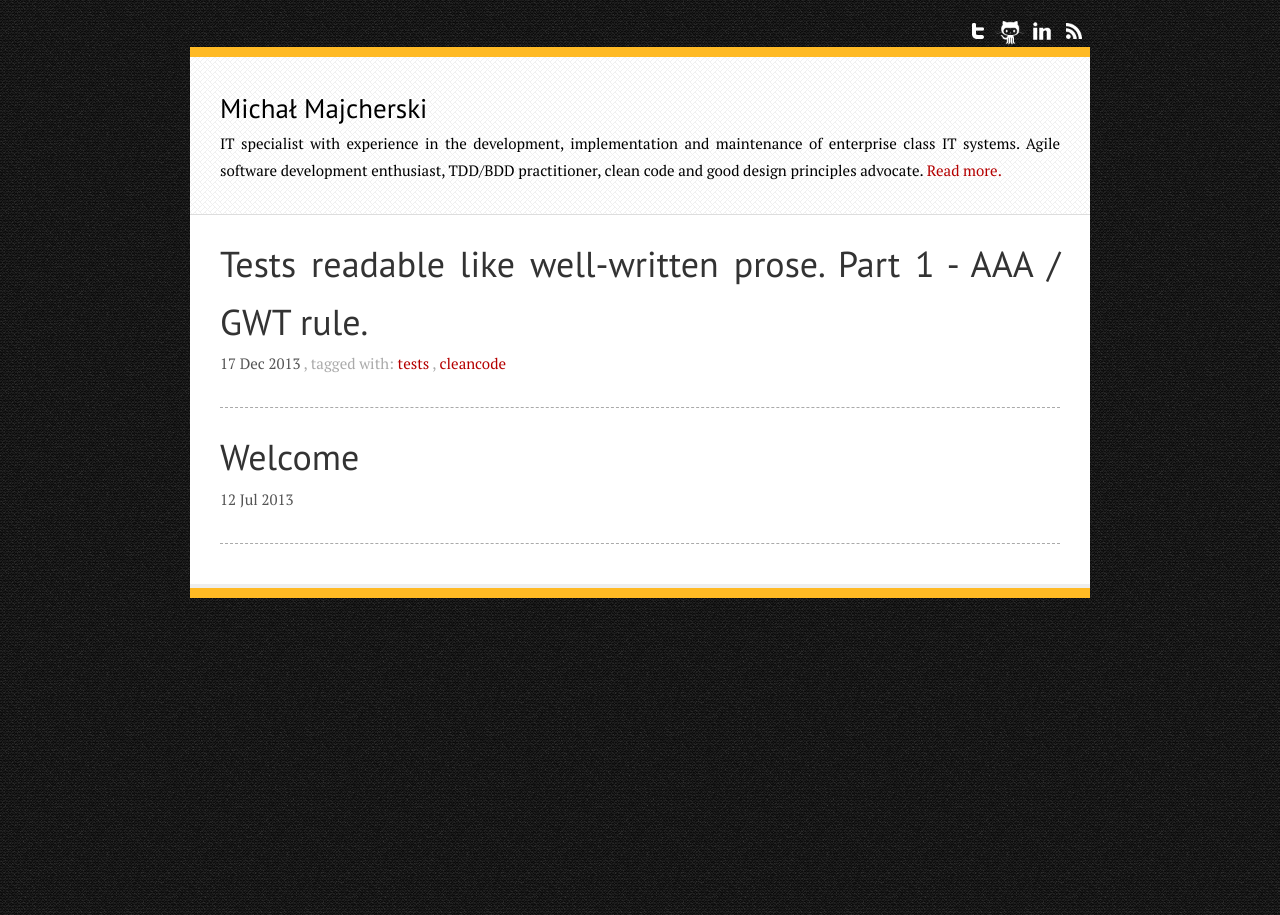
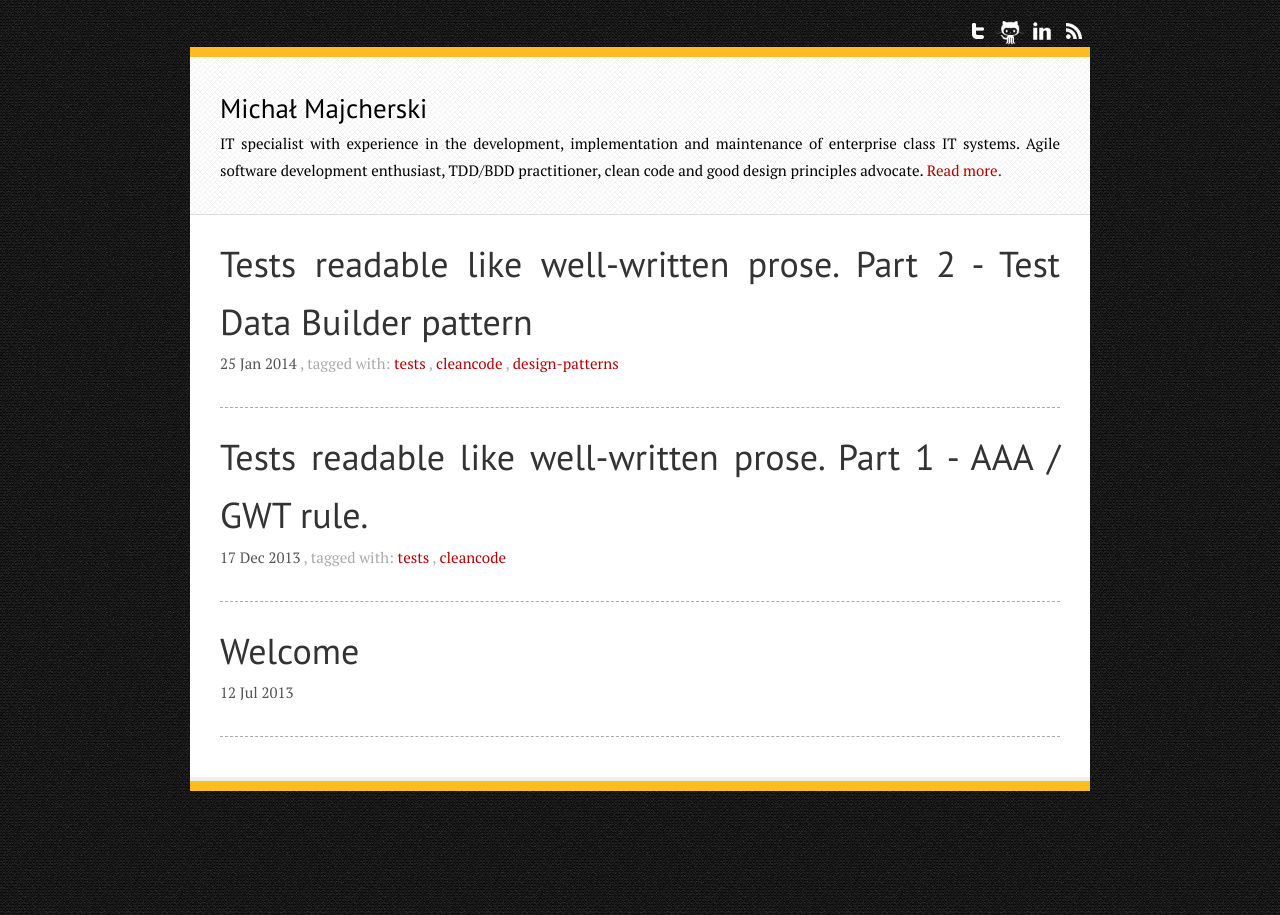
Before and after one commit to majcher/majcher.github.io, a Jekyll site: the page built from index.html, in a window 1280 px wide. Built offline with Jekyll 4.4.1, drawn with Linux system fonts in a browser that asks for light colours; nearby versions of some CDN libraries; the list of posts is cut into pages by our own code; some of the changed lines change nothing that is shown.

Commit message:
Test Data Builder pattern post.

```diff
--- /dev/null
+++ b/_posts/2014-01-25-readable-tests-part2-test_data_builder.md
@@ -0,0 +1,261 @@
+---
+layout: post
+title:  "Tests readable like well-written prose. Part 2 - Test Data Builder pattern"
+date:   2014-01-25 18:15:00
+categories: blog
+tags: tests cleancode design-patterns
+---
+
+Lets look at sample Employee class:
+
+
+{% highlight java %}
+public class Employee {
+	private String firstName;
+	private String lastName;
+	private Address address;
+	private Grade grade;
+	private BigDecimal remuneration;
+	...
+}
+{% endhighlight %}
+
+I prefer to model classes in a way they are logically valid objects just after creation, so in case of class shown above I would like to:
+
+- treat all fields as non-null,
+- assign all non-null values in a constructor
+- make class immutable
+
+We could then make all fields final, add non-null checks and add a constructor, but constructor with 5 attributes, probably even more in the future, ... hmm.. no.
+
+Lets write (or rather generate) a builder!
+
+
+{% highlight java %}
+public final class Employee {
+	private final String firstName;
+	private final String lastName;
+	private final Address address;
+	private final Grade grade;
+	private final BigDecimal remuneration;
+
+	private Employee(String firstName, String lastName, Address address, Grade grade, BigDecimal remuneration) {
+		checkNotNull(firstName);
+		checkNotNull(lastName);
+		checkNotNull(address);
+		checkNotNull(grade);
+		checkNotNull(remuneration);
+
+		this.firstName = firstName;
+		this.lastName = lastName;
+		this.address = address;
+		this.grade = grade;
+		this.remuneration = remuneration;
+	}
+
+	public String getFirstName() {
+		return firstName;
+	}
+
+	public String getLastName() {
+		return lastName;
+	}
+
+	public Address getAddress() {
+		return address;
+	}
+
+	public Grade getGrade() {
+		return grade;
+	}
+
+	public BigDecimal getRemuneration() {
+		return remuneration;
+	}
+
+	public static final class Builder {
+		private String firstName;
+		private String lastName;
+		private Address address;
+		private Grade grade;
+		private BigDecimal remuneration;
+
+		public Builder withFirstName(String firstName) {
+			this.firstName = firstName;
+			return this;
+		}
+
+		public Builder withLastName(String lastName) {
+			this.lastName = lastName;
+			return this;
+		}
+
+		public Builder withAddress(Address address) {
+			this.address = address;
+			return this;
+		}
+
+		public Builder withGrade(Grade grade) {
+			this.grade = grade;
+			return this;
+		}
+
+		public Builder withRemuneration(BigDecimal remuneration) {
+			this.remuneration = remuneration;
+			return this;
+		}
+
+		public Employee build() {
+			return new Employee(firstName, lastName, address, grade, remuneration);
+		}
+	}
+}
+{% endhighlight %}
+
+This looks better.
+
+Lets now add some logic - we would like to calculate employee's annual bonus, which value is based on his/her grade.
+
+{% highlight java %}
+@DataProvider(name = "remuneration-grade-bonus")
+public Object[][] getTestData() {
+	return new Object[][]{
+			{100000.0, JUNIOR, 0.0},
+			{100000.0, REGULAR, 5000.0},
+			{100000.0, SENIOR, 10000.0},
+			{100000.0, PRINCIPAL, 15000.0}
+	};
+}
+
+@Test(dataProvider = "remuneration-grade-bonus")
+public void shouldCalculateAnnualBonusBasedOnEmployeeGrade(double remuneration, Grade grade, double expectedBonus) {
+	// given
+	Employee sut = new Employee.Builder()
+			.withFirstName("Jan")
+			.withLastName("Kowalski")
+			.withAddress(new Address.Builder()
+					.withCountry("Poland")
+					.withCity("Warsaw")
+					.withStreet("SomeStreet 12")
+					.withZipCode("00-100")
+					.build())
+			.withGrade(grade)
+			.withRemuneration(BigDecimal.valueOf(remuneration))
+			.build();
+
+	// when
+	BigDecimal annualBonus = sut.calculateAnnualBonus();
+
+	// then
+	assertThat(annualBonus.doubleValue()).isEqualTo(expectedBonus, offset(0.01));
+}
+{% endhighlight %}
+
+
+We add implementation:
+
+{% highlight java %}
+public BigDecimal calculateAnnualBonus() {
+	return remuneration.multiply(BigDecimal.valueOf(grade.getBonusPercentage()))
+			.divide(BigDecimal.valueOf(100), MathContext.DECIMAL128);
+}
+{% endhighlight %}
+
+and it works.
+
+{% highlight java %}
+Pass	shouldCalculateAnnualBonusBasedOnEmployeeGrade (100000.0, JUNIOR, 0.0)
+Pass	shouldCalculateAnnualBonusBasedOnEmployeeGrade (100000.0, REGULAR, 5000.0)
+Pass	shouldCalculateAnnualBonusBasedOnEmployeeGrade (100000.0, SENIOR, 10000.0)
+Pass	shouldCalculateAnnualBonusBasedOnEmployeeGrade (100000.0, PRINCIPAL, 15000.0)
+{% endhighlight %}
+
+Ok, it works, but... test is a bit too long and most of the code is not related to annual bonus calculation in any way.
+
+We had to provide all employee's details (most of which are not connected to tested logic), since otherwise we couldn't create valid Employee object.
+
+How could we do it better then?
+
+- extract employee creation to private method with grade and remuneration arguments
+- or like above, but extract it to different class, so it could be reused in different tests (<a target="_blank" href="http://martinfowler.com/bliki/ObjectMother.html">Object Mother</a> pattern)
+
+Yeah..., but these have some limitations too:
+- private method in the test cannot be reused in other tests, hence will lead to code duplication and harder maintenance of test code
+- Object Mother will be reusable, but this reusability comes at a price - code coupling. Because now many of your tests can use the same method to build test object, any change to this method implementation could affect all tests you wrote before. Object Mother pattern also leads to method explosion - you could very fast end up having:
+    - aSeniorEmployee(),
+    - aSeniorEmployeeWithRemunerationOf(double),
+    - aJuniorEmployeeWithAddress(Address),
+    - etc ...
+    - or even worse: anEmployee(String, String, String)
+
+I would like the test to look like below - having only given test-scenario related data:
+
+{% highlight java %}
+@Test(dataProvider = "remuneration-grade-bonus")
+public void shouldCalculateAnnualBonusBasedOnEmployeeGrade(double remuneration, Grade grade, double expectedBonus) {
+	// given
+	Employee sut = anEmployee().withRemuneration(remuneration).withGrade(grade).build();
+
+	// when
+	BigDecimal annualBonus = sut.calculateAnnualBonus();
+
+	// then
+	assertThat(annualBonus.doubleValue()).isEqualTo(expectedBonus, offset(0.01));
+}
+{% endhighlight %}
+
+"Hey, but this is just a builder?!" you could say.
+
+Yes it is (that's why it is named Test Data Builder), but it also has some reasonable default values set, so we don't need to provide values we don't care of. Such builder shouldn't be available in production code off-course, but in test code it makes a lot of sense.
+
+Here is how it could be written:
+
+{% highlight java %}
+public final class EmployeeTestDataBuilder {
+
+	private final Address.Builder addressBuilder = new Address.Builder()
+			.withCountry("Poland")
+			.withCity("Warsaw")
+			.withStreet("SomeStreet 12")
+			.withZipCode("00-100");
+
+	private final Employee.Builder employeeBuilder = new Employee.Builder()
+			.withFirstName("Jan")
+			.withLastName("Kowalski")
+			.withGrade(Grade.REGULAR)
+			.withRemuneration(BigDecimal.valueOf(12000));
+
+	private EmployeeTestDataBuilder() {
+	}
+
+	public static EmployeeTestDataBuilder anEmployee() {
+		return new EmployeeTestDataBuilder();
+	}
+
+	public EmployeeTestDataBuilder withGrade(Grade grade) {
+		employeeBuilder.withGrade(grade);
+		return this;
+	}
+
+	public EmployeeTestDataBuilder withRemuneration(double remuneration) {
+		employeeBuilder.withRemuneration(BigDecimal.valueOf(remuneration));
+		return this;
+	}
+
+	public Employee build() {
+		return employeeBuilder
+				.withAddress(addressBuilder.build())
+				.build();
+	}
+}
+{% endhighlight %}
+
+This is a Test Data Builder.
+
+It has many advantages:
+- tests are clean and readable,
+- there is no risk of changing default values or adding new data, because all important values used in test are explicitly set there,
+- test code is easy to maintain - adding new field to Employee class doesn't force you to modify all existing tests what would be needed in case of constructor based creation or even production-code builder,
+- test builder can take values in different form than in your production-code builder or constructor. It is specially useful for dates - you can write for example .withStartDate(2013, 10, 28) and perform conversion in a builder, what will make tests easier to read
+
+The only disadvantage I see is builder code that must be written, but most of IDEs has some plugins to generate them. I use <a target="_blank" href="http://plugins.jetbrains.com/plugin/6585?pr=idea">Builder Generator</a> for Intellij Idea.
--- a/css/main.css
+++ b/css/main.css
@@ -219,11 +219,12 @@ table {
   margin-left: 1.35em;
 }
 
-.post code {
+.post .highlight {
   border: 1px solid #ddd;
   background-color: #F7F7F7;
   padding: 0 .2em;
   font-size: 80%;
+  line-height: 1.5em;
 }
 
 .post pre code {
```
